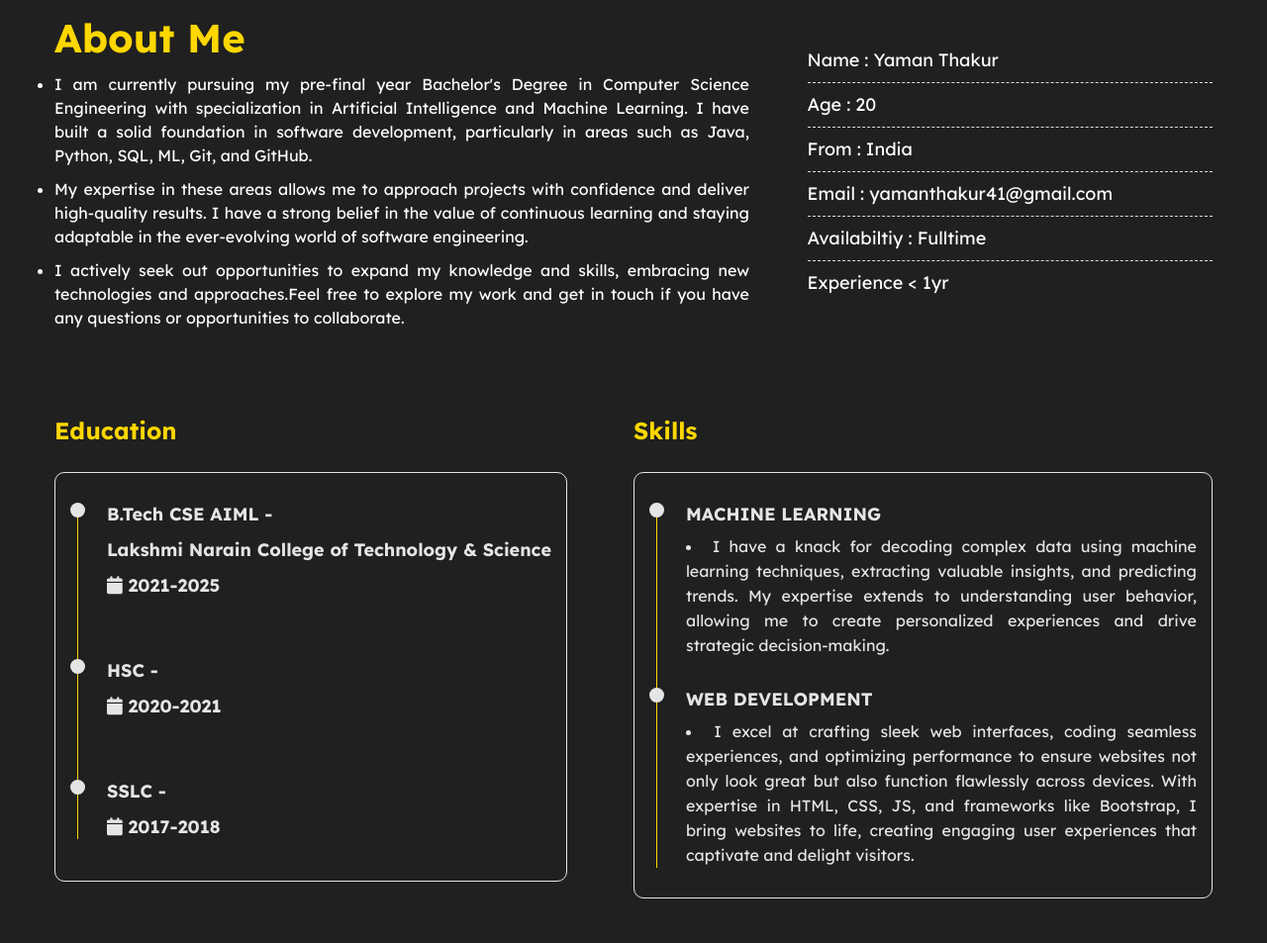
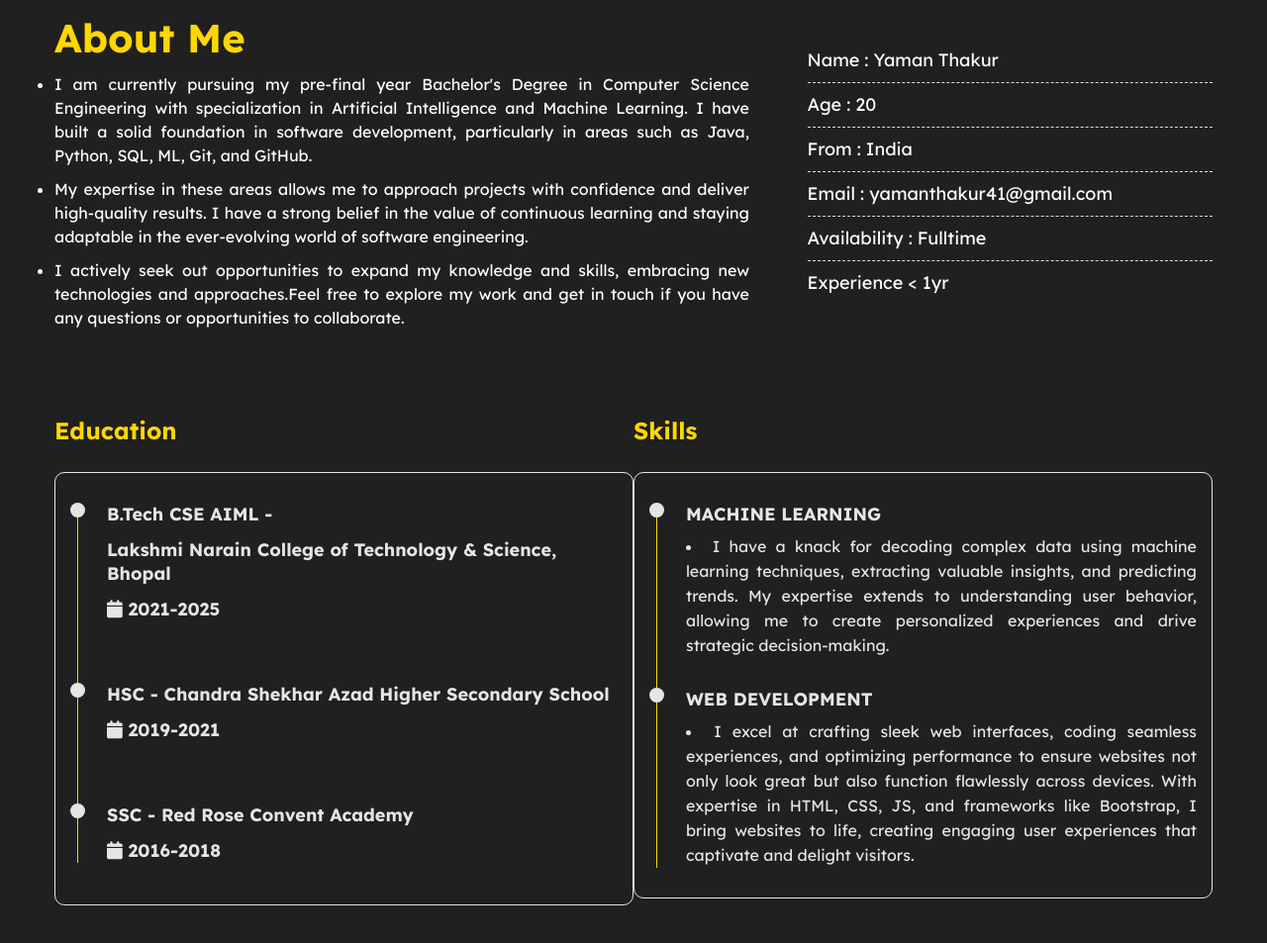
Before and after one commit to YamanThakur03/Yaman-sPortfolioWebsite, a plain HTML site: page index.html in a window 1280 px wide. Shown: the part 611-1564 px from the top of the page at 99% size. Drawn offline with nearby package versions, Linux system fonts and the light colour scheme.

Commit message:
Update index.html

```diff
--- a/index.html
+++ b/index.html
@@ -72,7 +72,7 @@
                         <li>Age : 20</li>
                         <li>From : India</li>
                         <li>Email : yamanthakur41@gmail.com</li>
-                        <li>Availabiltiy : Fulltime</li>
+                        <li>Availability : Fulltime</li>
                         <li>Experience &lt; 1yr</li>
                     </ul>
                 </div>
@@ -95,7 +95,7 @@
                                     <h3 class="timeline-title">
                                         B.Tech CSE AIML -
                                     </h3>
-                                    <h4 class="timeline-title">Lakshmi Narain College of Technology & Science</h4>
+                                    <h4 class="timeline-title">Lakshmi Narain College of Technology & Science, Bhopal</h4>
                                     <h4 class="timeline-title">
                                         <i class="fa fa-calendar"></i> 2021-2025
                                     </h4>
@@ -103,19 +103,19 @@
                                 <!-- Timeline-item -->
                                 <div class="timeline-item">
                                     <div class="circle-dot"></div>
-                                    <h3 class="timeline-title">HSC -</h3>
+                                    <h3 class="timeline-title">HSC - Chandra Shekhar Azad Higher Secondary School</h3>
                                     <h4 class="timeline-title"></h4>
                                     <h4 class="timeline-title">
-                                        <i class="fa fa-calendar"></i> 2020-2021
+                                        <i class="fa fa-calendar"></i> 2019-2021
                                     </h4>
                                 </div>
                                 <!-- Timeline-item -->
                                 <div class="timeline-item">
                                     <div class="circle-dot"></div>
-                                    <h3 class="timeline-title">SSLC -</h3>
+                                    <h3 class="timeline-title">SSC - Red Rose Convent Academy</h3>
                                     <h4 class="timeline-title"></h4>
                                     <h4 class="timeline-title">
-                                        <i class="fa fa-calendar"></i> 2017-2018
+                                        <i class="fa fa-calendar"></i> 2016-2018
                                     </h4>
                                 </div>
 
```
